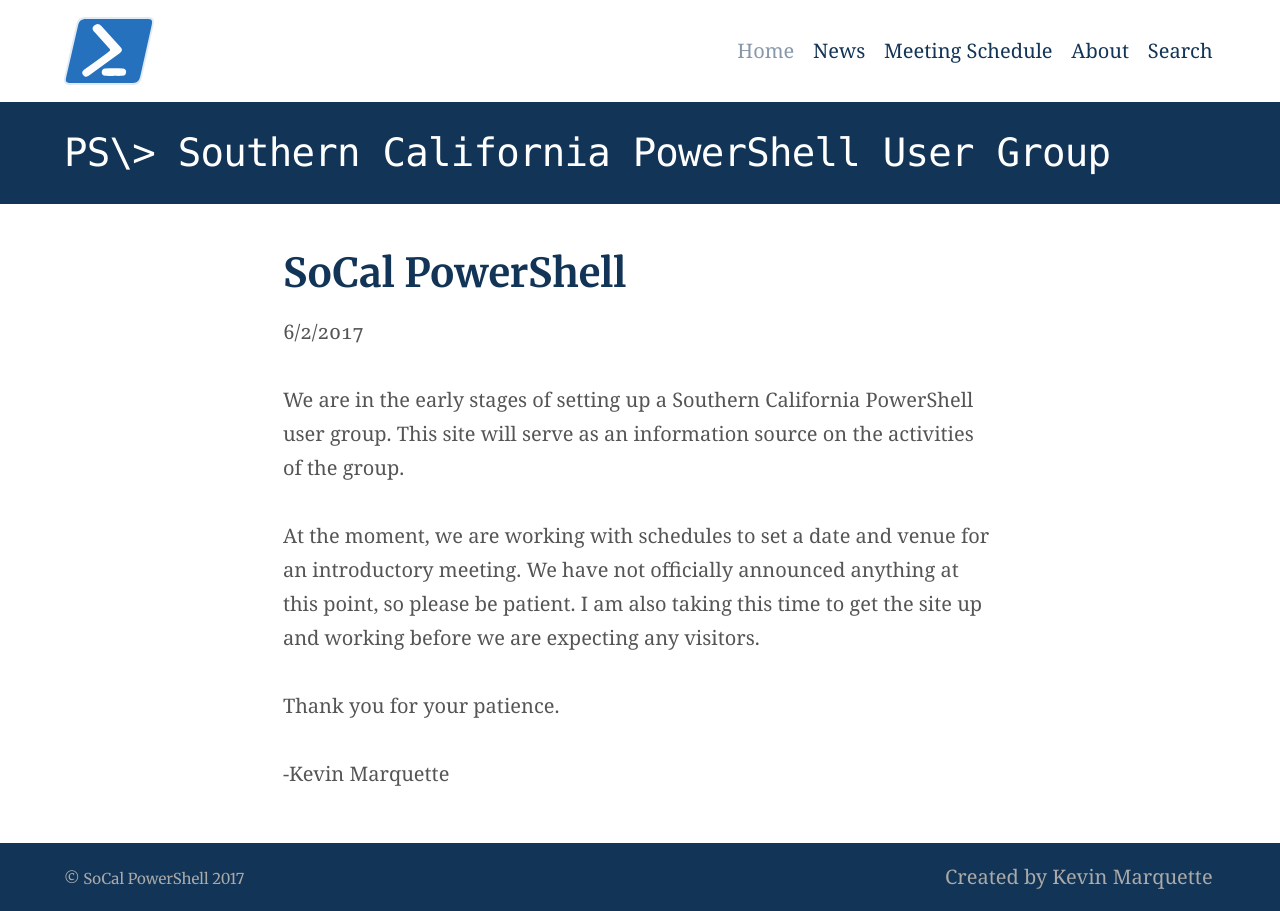
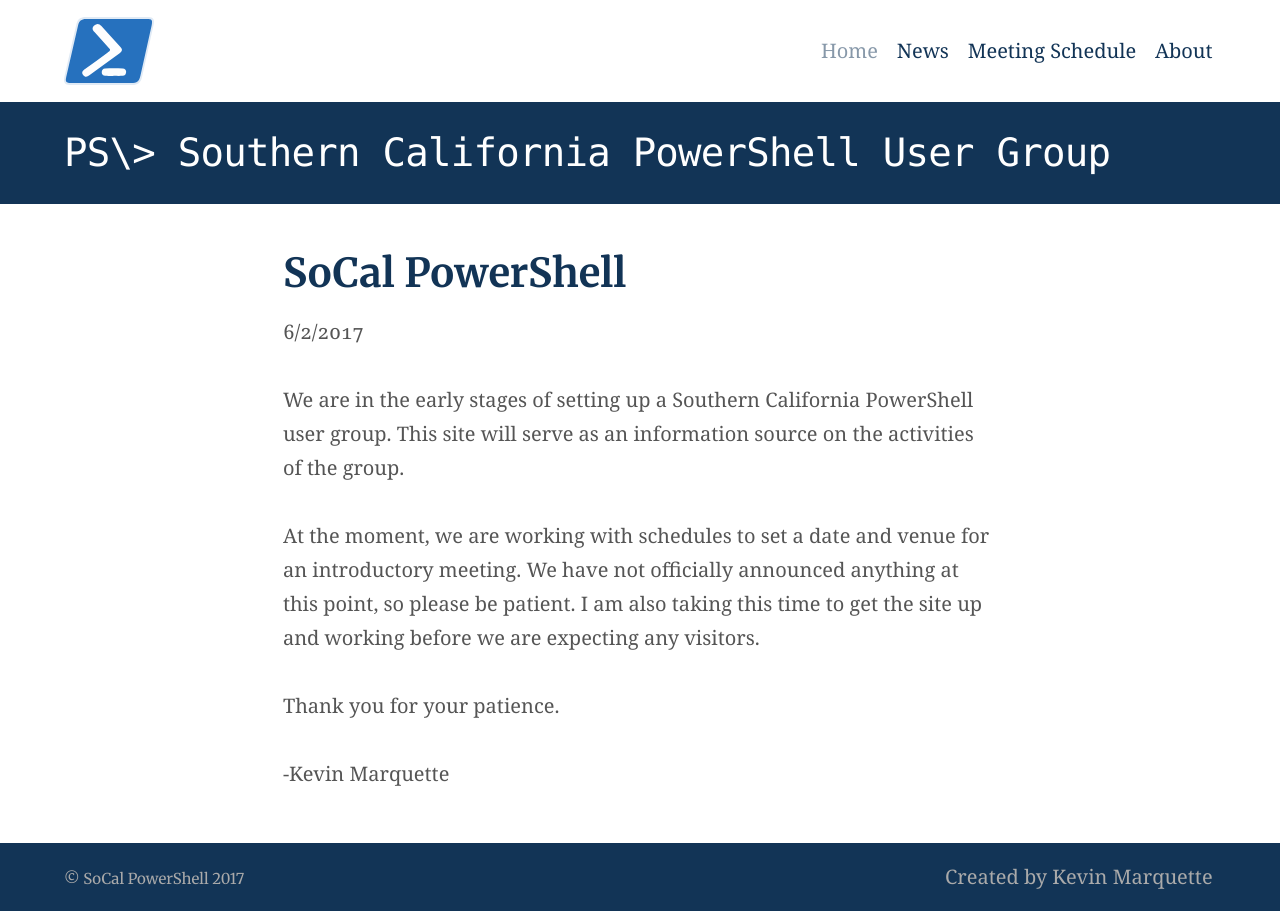
Before and after one commit to SoCalPowerShell/SoCalPowerShell.github.io, a Jekyll site: the page built from index.md, in a window 1280 px wide. Built offline with Jekyll 4.4.1, drawn with Linux system fonts in a browser that asks for light colours.

Commit message:
remove search

```diff
--- a/_config.yml
+++ b/_config.yml
@@ -95,7 +95,6 @@ navigation_header:
   News: /blog/
   Meeting Schedule: /schedule/
   About: /about/
-  Search: /search/
 
 navigation_footer:
   Created by Kevin Marquette: https://kevinMarquette.github.io
```
